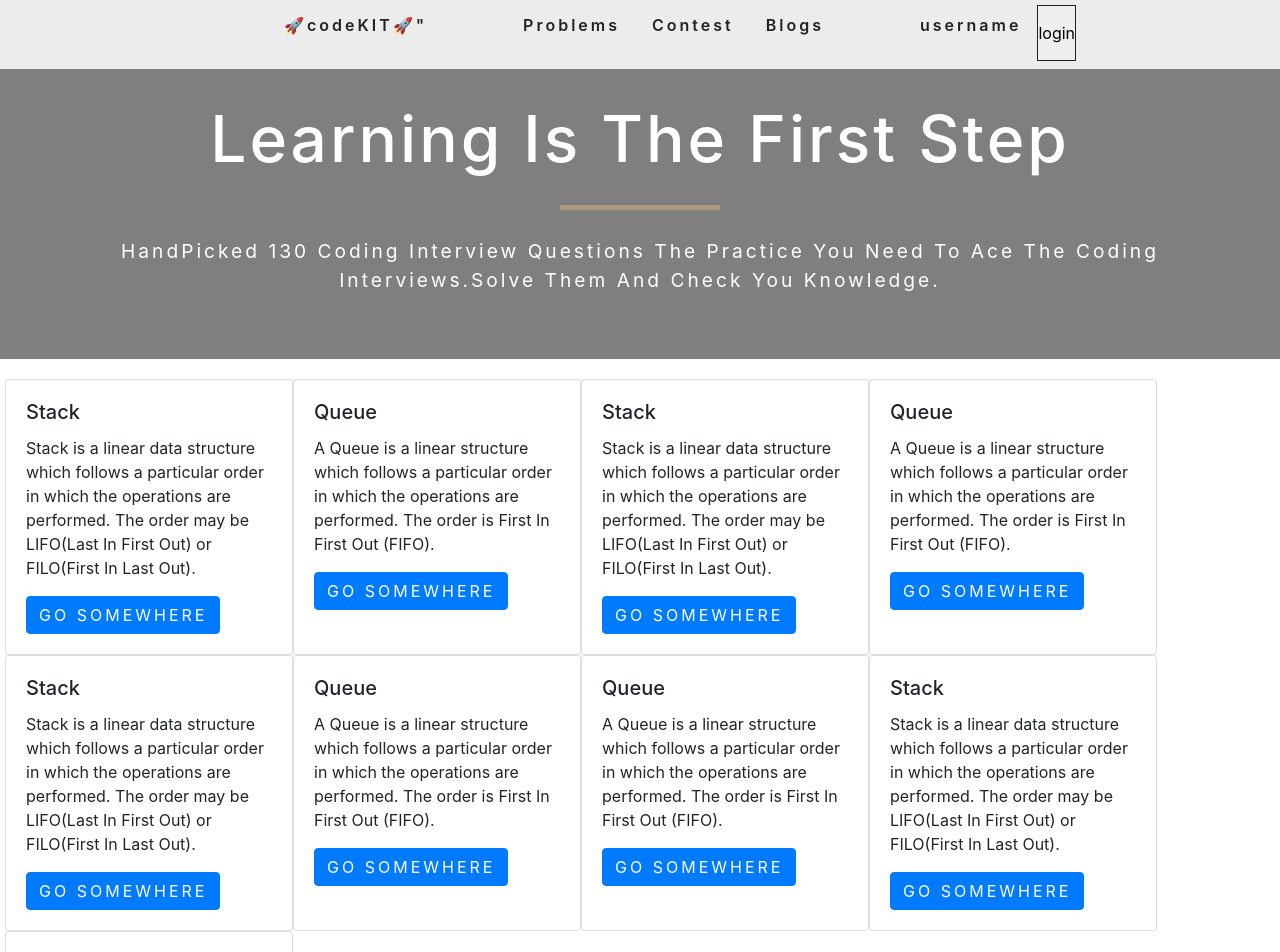
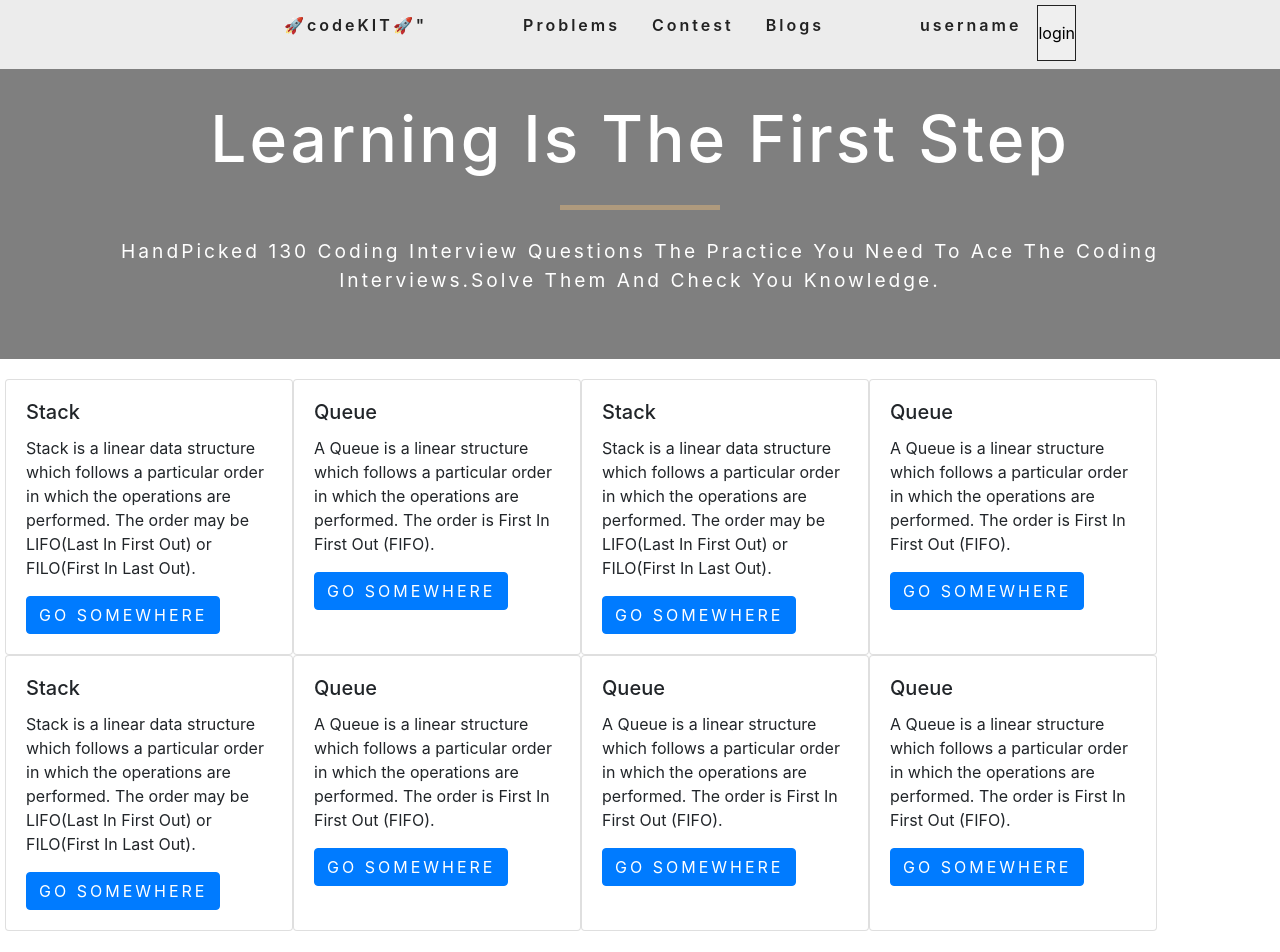
Before and after one commit to nikhiljugale007/codekit, a React (Create React App) app: page /blogs in a window 1280 px wide. Shown: the top 952 px of the page. Built offline with nearby package versions, Linux system fonts and the light colour scheme; the HTML template or start-up script is replaced by a standard one.

Commit message:
Update Blogs.js

```diff
--- a/src/pages/Blogs.js
+++ b/src/pages/Blogs.js
@@ -47,12 +47,7 @@ const Blogs = () => {
 				"A Queue is a linear structure which follows a particular order in which the operations are performed. The order is First In First Out (FIFO). ",
 			link: "https://www.geeksforgeeks.org/queue-data-structure/",
 		},
-		{
-			name: "Stack",
-			description:
-				"Stack is a linear data structure which follows a particular order in which the operations are performed. The order may be LIFO(Last In First Out) or FILO(First In Last Out).",
-			link: "https://www.geeksforgeeks.org/stack-data-structure/",
-		},
+
 		{
 			name: "Queue",
 			description:
```
